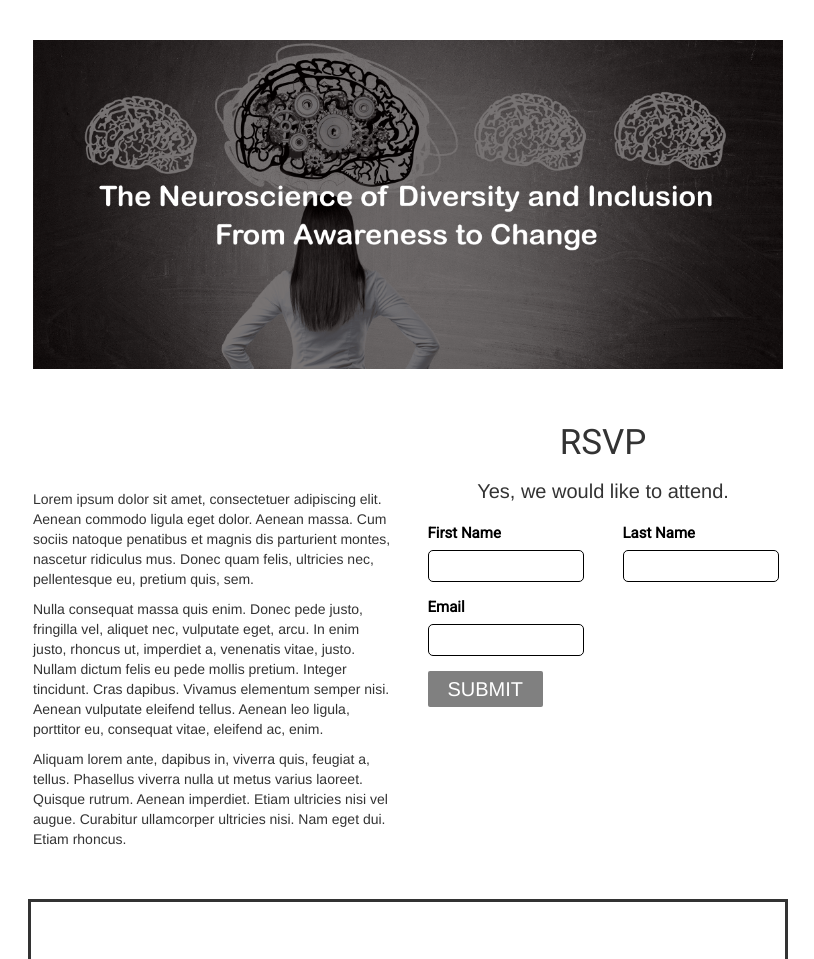
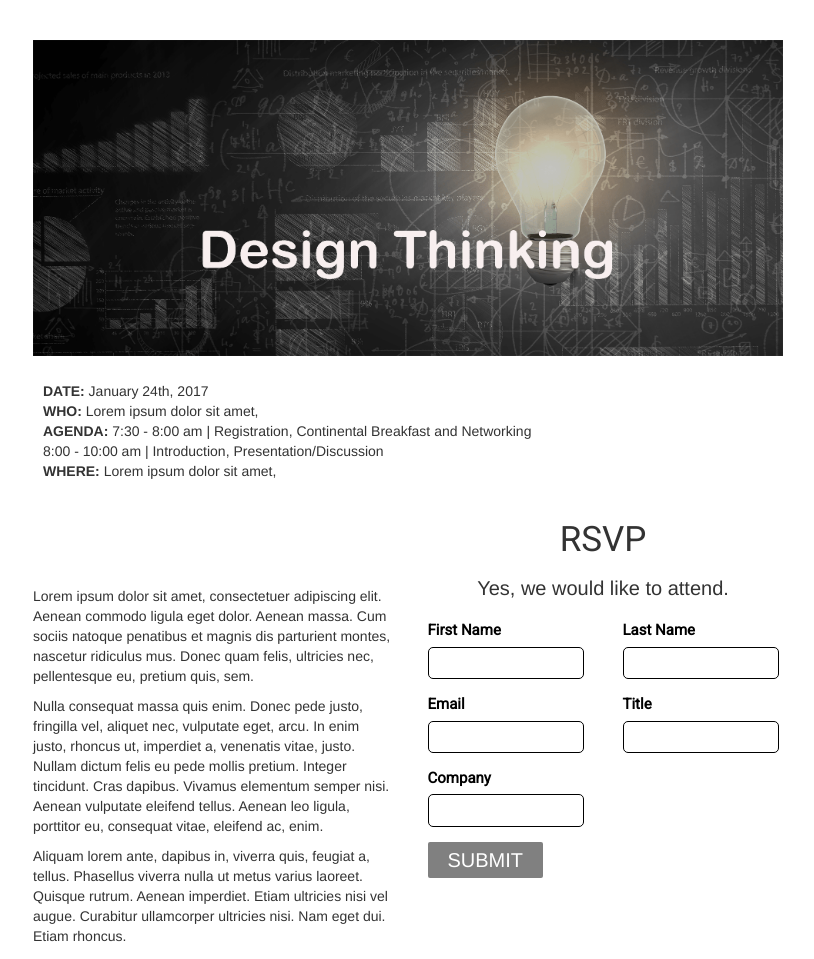
Before and after one commit to pacalabre/new-cho-rsvp-page, a plain HTML site: page index.html in a window 1280 px wide. Shown: the top 959 px of the page, without its empty margins (232-1046 px from the left). Drawn offline with nearby package versions, Linux system fonts and the light colour scheme.

Commit message:
added the event details section

```diff
--- a/css/style.css
+++ b/css/style.css
@@ -2,6 +2,14 @@
 
 .header-image {
   margin-top: 40px;
+}
+
+.event-details {
+  margin-top: 25px;
+}
+
+.event-details-category {
+  font-weight: bold;
 }
 
 .rsvp-header {
@@ -34,7 +42,7 @@
 }
 
 .main {
-  margin-top: 40px;
+  margin-top: 150px;
 }
 
 .event-description {
@@ -141,9 +149,7 @@ footer {
 
 @media only screen and (min-width: 400px) and (max-width: 599px) {
 
-  .main {
-    margin-top: 0px;
-  }
+
 
   .event-description {
     margin-top: 60px;
--- a/index.html
+++ b/index.html
@@ -9,8 +9,21 @@
 </head>
 <body class="container">
   <section class="row">
-      <img alt="Event Banner" class="header-image col-xs-12 col-md-10 col-md-offset-1 col-lg-8 col-lg-offset-2" src="images/neuroRSVPHeader2.png">
+      <img alt="Event Banner" class="header-image col-xs-12 col-md-10 col-md-offset-1 col-lg-8 col-lg-offset-2" src="images/designthinkingHeader.png">
   </section>
+
+  <section class="event-details col-xs-12 col-md-10 col-md-offset-1 col-lg-8 col-lg-offset-2">
+    <ul>
+      <li><span class="event-details-category">DATE:</span> January 24th, 2017</li>
+      <li><span class="event-details-category">WHO:</span> Lorem ipsum dolor sit amet,</li>
+      <li><span class="event-details-category">AGENDA:</span> 7:30 - 8:00 am |  Registration, Continental Breakfast and Networking
+        <br>
+        8:00 - 10:00 am | Introduction, Presentation/Discussion</li>
+      <li><span class="event-details-category">WHERE:</span> Lorem ipsum dolor sit amet,</li>
+    </ul>
+  </section>
+
+
   <div class="row main">
     <div class="event-description col-sm-5 col-sm-offset-1 col-md-5 col-md-offset-1 col-lg-4 col-lg-offset-2">
       <p>Lorem ipsum dolor sit amet, consectetuer adipiscing elit. Aenean commodo ligula eget dolor. Aenean massa. Cum sociis natoque penatibus et magnis dis parturient montes, nascetur ridiculus mus. Donec quam felis, ultricies nec, pellentesque eu, pretium quis, sem.</p>
@@ -38,6 +51,16 @@
               <br/>
               <input class="textInput" type="text" name="email"  />
             </fieldset>
+            <fieldset class="form-group col-xs-12 col-md-6 col-lg-6 col-xl-6">
+              <label class="form-group-label">Title</label>
+              <br/>
+              <input class="textInput" type="text" name="title"  />
+            </fieldset>
+            <fieldset class="form-group col-xs-12 col-md-6 col-lg-6 col-xl-6">
+              <label class="form-group-label">Company</label>
+              <br/>
+              <input class="textInput" type="text" name="company"  />
+            </fieldset>
             <br/>
             <div class="wrapper submit-wrapper col-sm-12 col-md-12 col-lg-12 col-xl-12">
               <input class="btn submit-btn" type="submit"/>
```
Also changed, not shown: images/designThinkingHeader.png (added), images/neuroRSVPHeader2.png (deleted), 3 other files.
